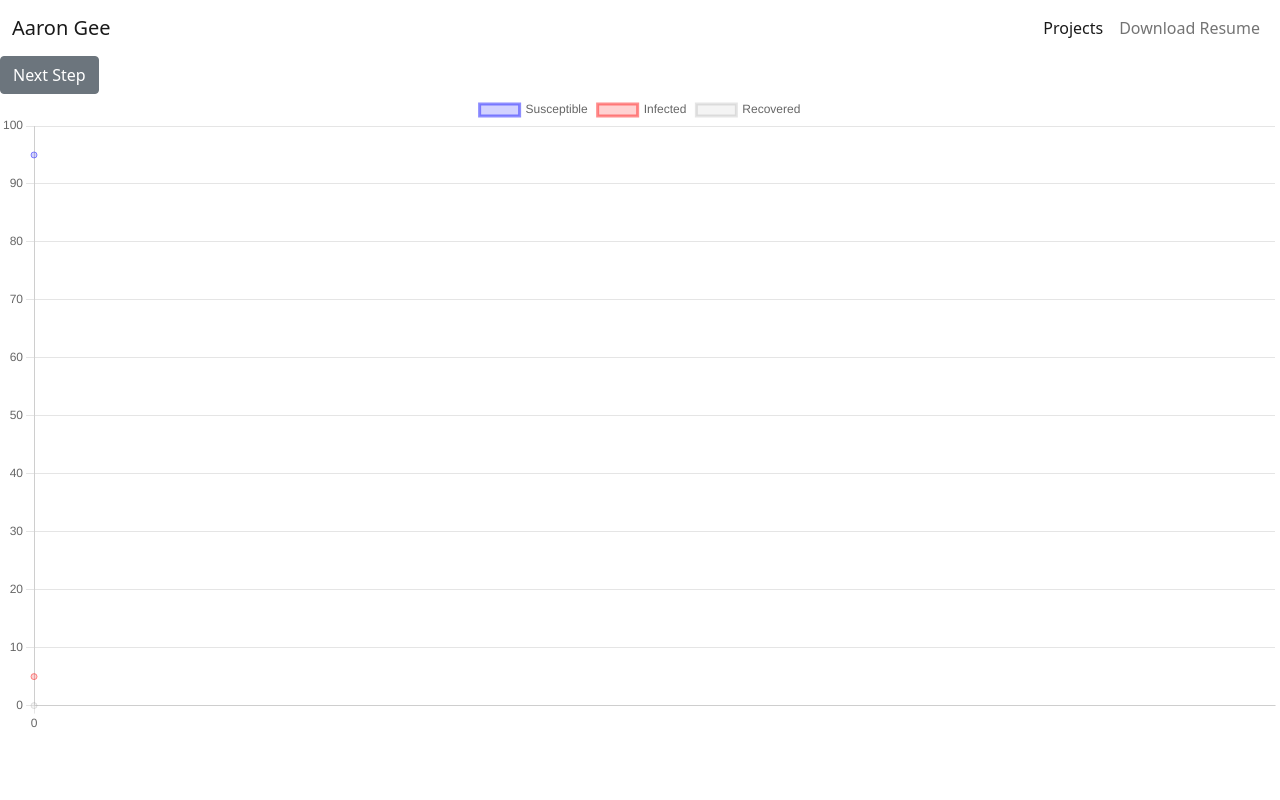
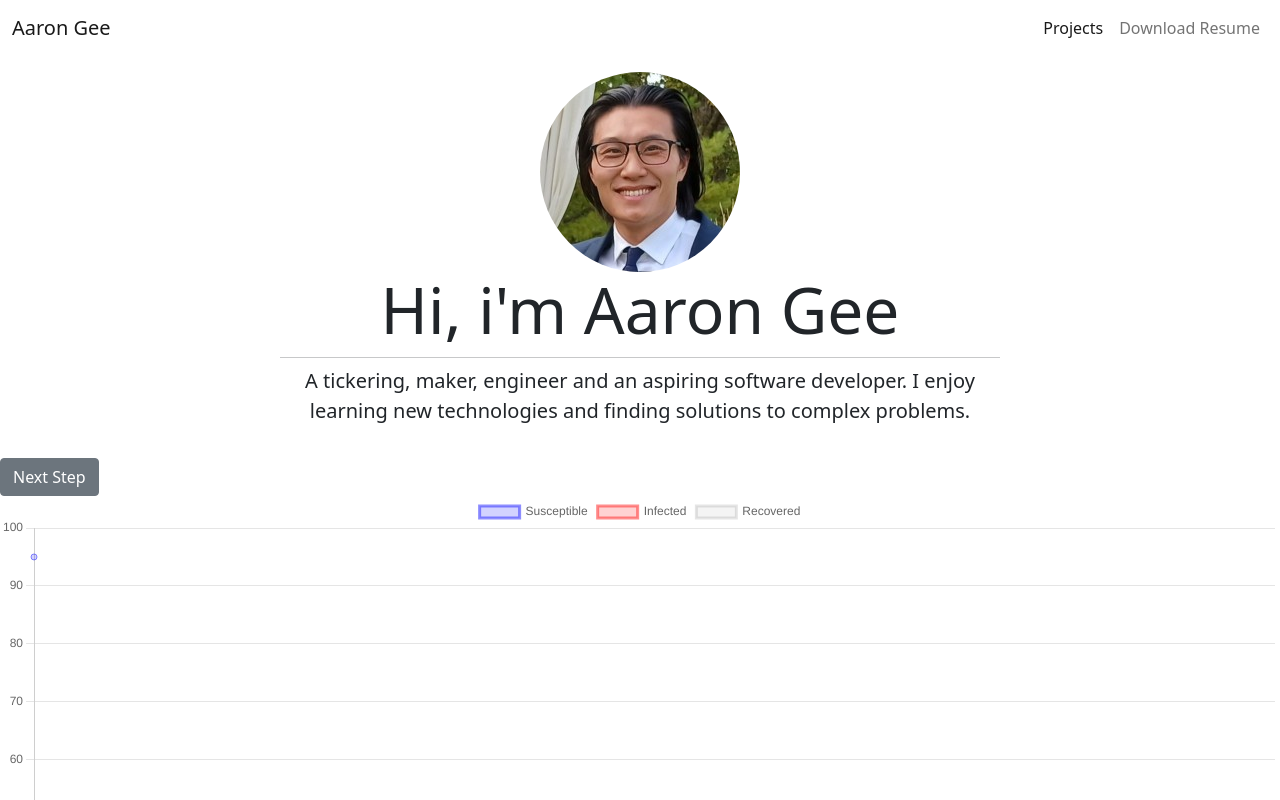
Before and after one commit to AaronGee1/PortfolioSite, a React (Create React App) app: page /education in a window 1280 px wide. Shown: the top 800 px of the page. Built offline with nearby package versions, Linux system fonts and the light colour scheme.

Commit message:
Created a new SIRpage to contain SIR components

```diff
--- a/src/pages/SIR.js
+++ b/src/components/SIR.js
@@ -76,6 +76,20 @@ class SIR extends React.Component {
   };
 
   forwardStep = async () => {
+    await this.setState({
+      dsdt:
+        (-this.state.beta *
+          this.state.infectiousPopulation *
+          this.state.susceptiblePopulation) /
+        this.state.totalPopulation,
+    });
+
+    await this.setState({
+      didt:
+        -this.state.dsdt - this.state.gamma * this.state.infectiousPopulation,
+      drdt: this.state.gamma * this.state.infectiousPopulation,
+    });
+
     await this.setState({
       susceptiblePopulation: this.state.susceptiblePopulation + this.state.dsdt,
       infectiousPopulation: this.state.infectiousPopulation + this.state.didt,
--- a/src/index.js
+++ b/src/index.js
@@ -6,7 +6,7 @@ import "bootstrap/dist/css/bootstrap.min.css";
 import { Route, Routes, BrowserRouter } from "react-router-dom";
 import NavMenu from "./components/NavMenu.js";
 import Home from "./pages/Home.js";
-import SIR from "./pages/SIR";
+import SIRpage from "./pages/SIRpage";
 import Education from "./components/Education";
 
 ReactDOM.render(
@@ -14,7 +14,7 @@ ReactDOM.render(
     <NavMenu />
     <Routes>
       <Route path="/" element={<Home />} />
-      <Route path="/education" element={<SIR />} />
+      <Route path="/education" element={<SIRpage />} />
     </Routes>
   </BrowserRouter>,
   document.getElementById("root")
--- /dev/null
+++ b/src/pages/SIRpage.js
@@ -0,0 +1,17 @@
+import React from "react";
+import ProfileJumbotron from "../components/ProfileJumbotron";
+import Experience from "../components/Experience";
+import Education from "../components/Education";
+import SIR from "../components/SIR";
+
+const SIRpage = () => {
+  return (
+    <div>
+      <ProfileJumbotron />
+      <SIR />
+      <SIR />
+    </div>
+  );
+};
+
+export default SIRpage;
```
Also changed, not shown: src/components/ProjectJumbotron.js (added, +30 -0 lines).
